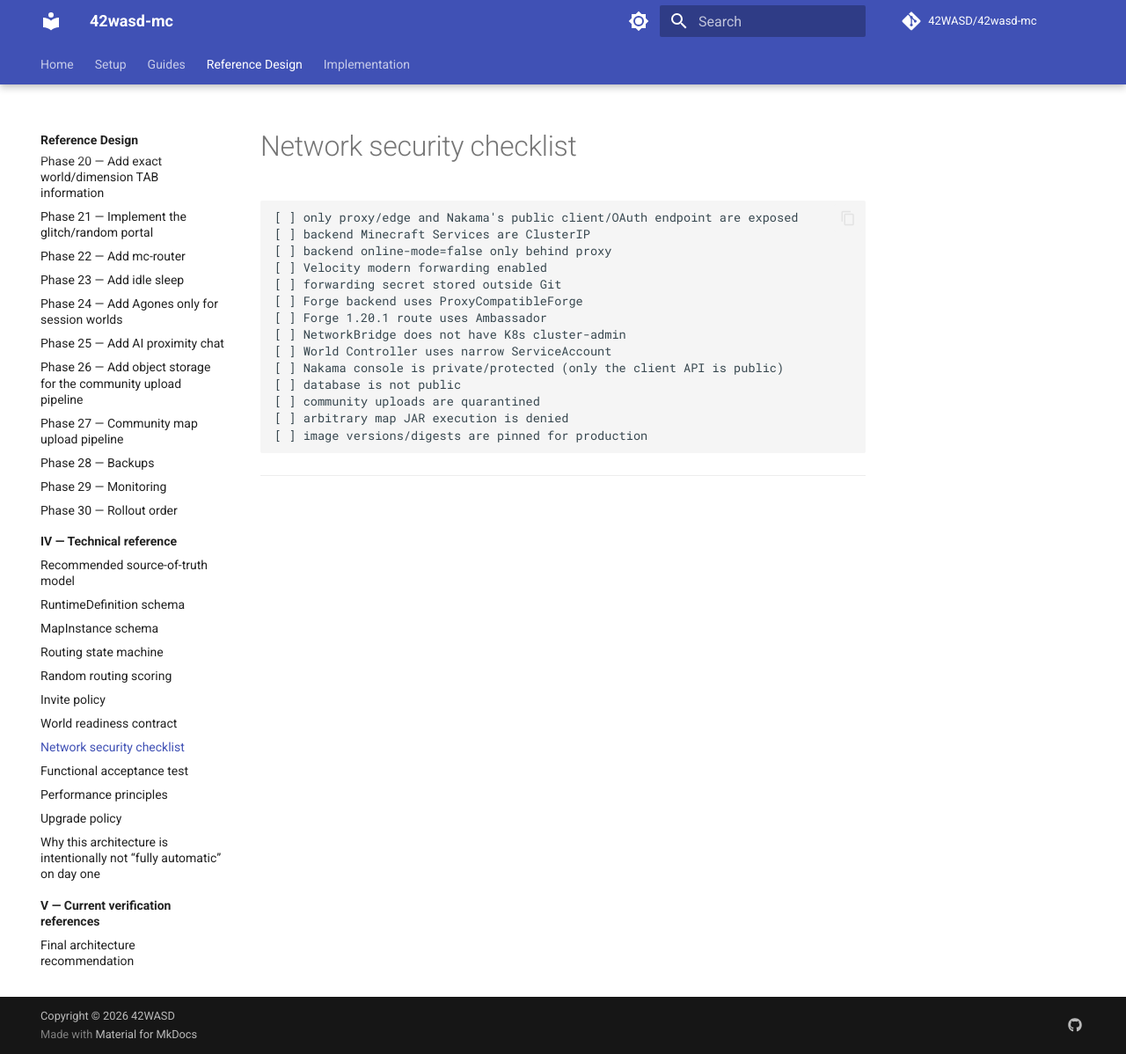
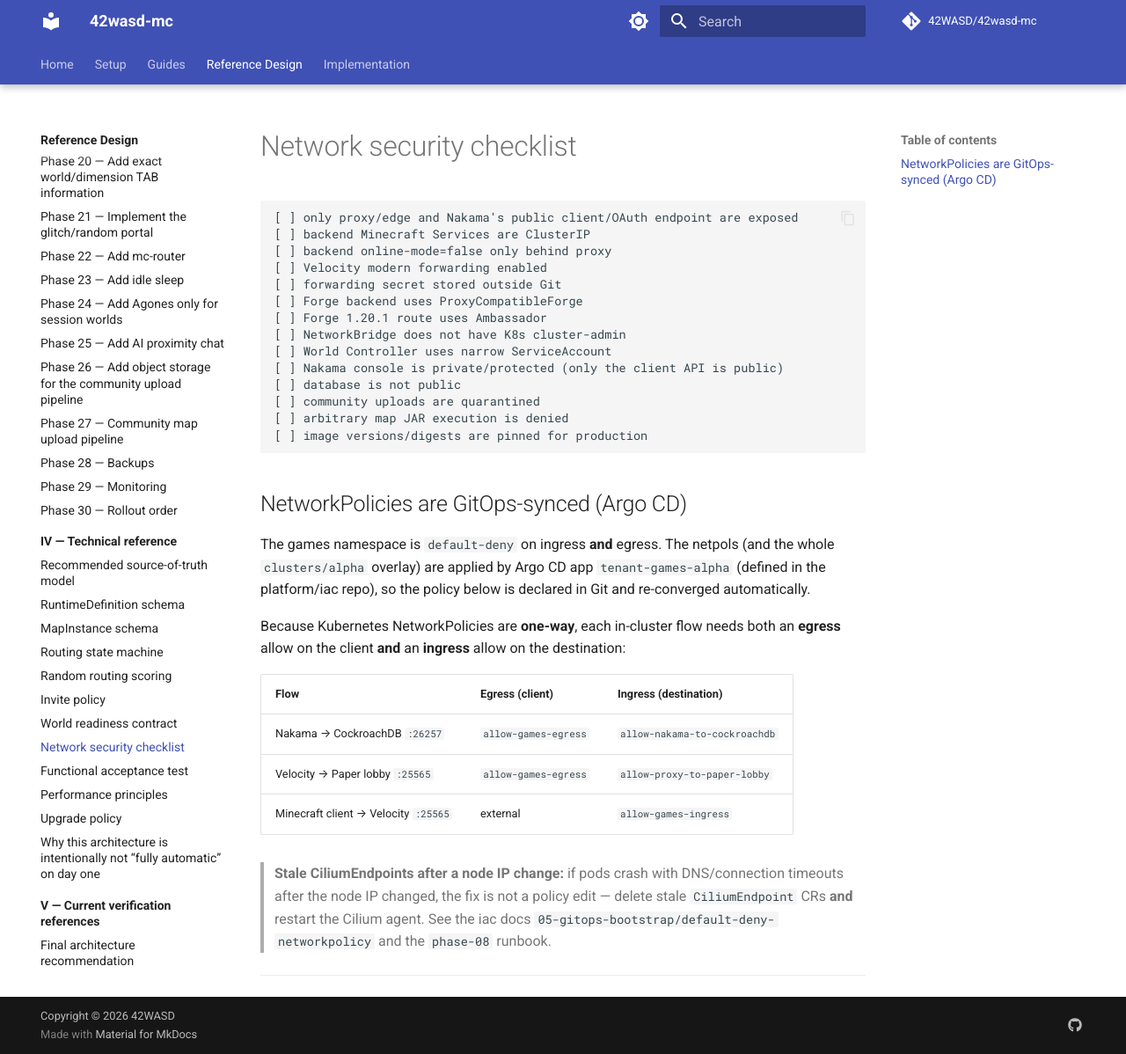
Before and after one commit to 42WASD/42wasd-mc, an MkDocs documentation site: the page built from docs/reference-design/04-technical-reference/network-security-checklist/index.md, in a window 1280 px wide and 1198 px high. Shown: the whole window at 88% size. Built offline with MkDocs 1.6.1 and Material for MkDocs 9.7.7, drawn with Linux system fonts in a browser that asks for light colours; comment, search, counter and statistics services are not loaded.

Commit message:
chore(gitops): sync games cluster via Argo CD; migrate CockroachDB from Helm
- clusters/alpha: remove Namespace (owned by iac platform-namespaces); Argo
  app tenant-games-alpha (defined in iac) now owns the whole overlay.
- clusters/alpha/cockroachdb: replace bogus CrdbCluster with the real
  Helm StatefulSet + headless/public Services + SA + cert-rotation CronJobs
  so Argo owns it. TLS cert secrets are regenerated at runtime, not committed.
- docs: network-security-checklist + source-of-truth-model note the netpols
  are Argo-owned (single-writer rule); phase-08 runbook documents the Argo
  GitOps follow-up.

````diff
--- a/docs/reference-design/04-technical-reference/network-security-checklist/index.md
+++ b/docs/reference-design/04-technical-reference/network-security-checklist/index.md
@@ -17,4 +17,27 @@
 [ ] image versions/digests are pinned for production
 ```
 
+## NetworkPolicies are GitOps-synced (Argo CD)
+
+The games namespace is `default-deny` on ingress **and** egress. The netpols
+(and the whole `clusters/alpha` overlay) are applied by Argo CD app
+`tenant-games-alpha` (defined in the platform/iac repo), so the policy below
+is declared in Git and re-converged automatically.
+
+Because Kubernetes NetworkPolicies are **one-way**, each in-cluster flow needs
+both an **egress** allow on the client **and** an **ingress** allow on the
+destination:
+
+| Flow | Egress (client) | Ingress (destination) |
+|---|---|---|
+| Nakama → CockroachDB `:26257` | `allow-games-egress` | `allow-nakama-to-cockroachdb` |
+| Velocity → Paper lobby `:25565` | `allow-games-egress` | `allow-proxy-to-paper-lobby` |
+| Minecraft client → Velocity `:25565` | external | `allow-games-ingress` |
+
+> **Stale CiliumEndpoints after a node IP change:** if pods crash with
+> DNS/connection timeouts after the node IP changed, the fix is not a policy
+> edit — delete stale `CiliumEndpoint` CRs **and** restart the Cilium agent.
+> See the iac docs `05-gitops-bootstrap/default-deny-networkpolicy` and the
+> `phase-08` runbook.
+
 ---
````
Also changed, not shown: docs/implementation/_runbook/03-step-by-step-implementation/phase-08-incident-recovery-prod-games.md (+26 -0 lines), docs/reference-design/04-technical-reference/recommended-source-of-truth-model/index.md (+19 -0 lines), 13 other files.
